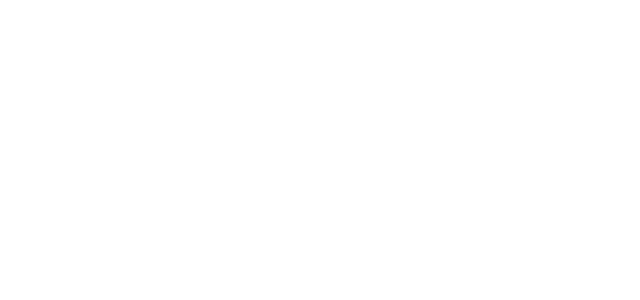
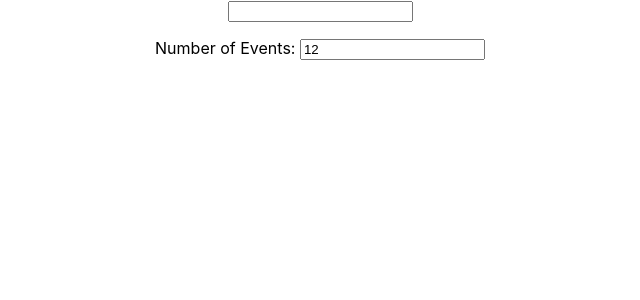
Before and after one commit to bxchang04/meetup_v2, a React (Create React App) app in the folder meetup_v2/meetup_v2/: page / in a window 1280 px wide. Shown: the top 300 px of the page, without its empty margins (320-960 px from the left). Built offline with nearby package versions, Linux system fonts and the light colour scheme.

Commit message:
4.3 final submission

```diff
--- a/meetup_v2/meetup_v2/src/App.js
+++ b/meetup_v2/meetup_v2/src/App.js
@@ -2,12 +2,15 @@ import React, { Component } from 'react';
 import './App.css';
 import EventList from './EventList';
 import CitySearch from './CitySearch';
+import NumberOfEvents from './NumberOfEvents';
 
 class App extends Component {
   render() {
     return (
       <div className="App">
+        <CitySearch />
         <EventList />
+        <NumberOfEvents />
       </div>
     );
   }
```
Also changed, not shown: meetup_v2/meetup_v2/4.3/4.3 all tests pass.png (added), meetup_v2/meetup_v2/4.3/apptest_citysearch_fail.png (deleted).
